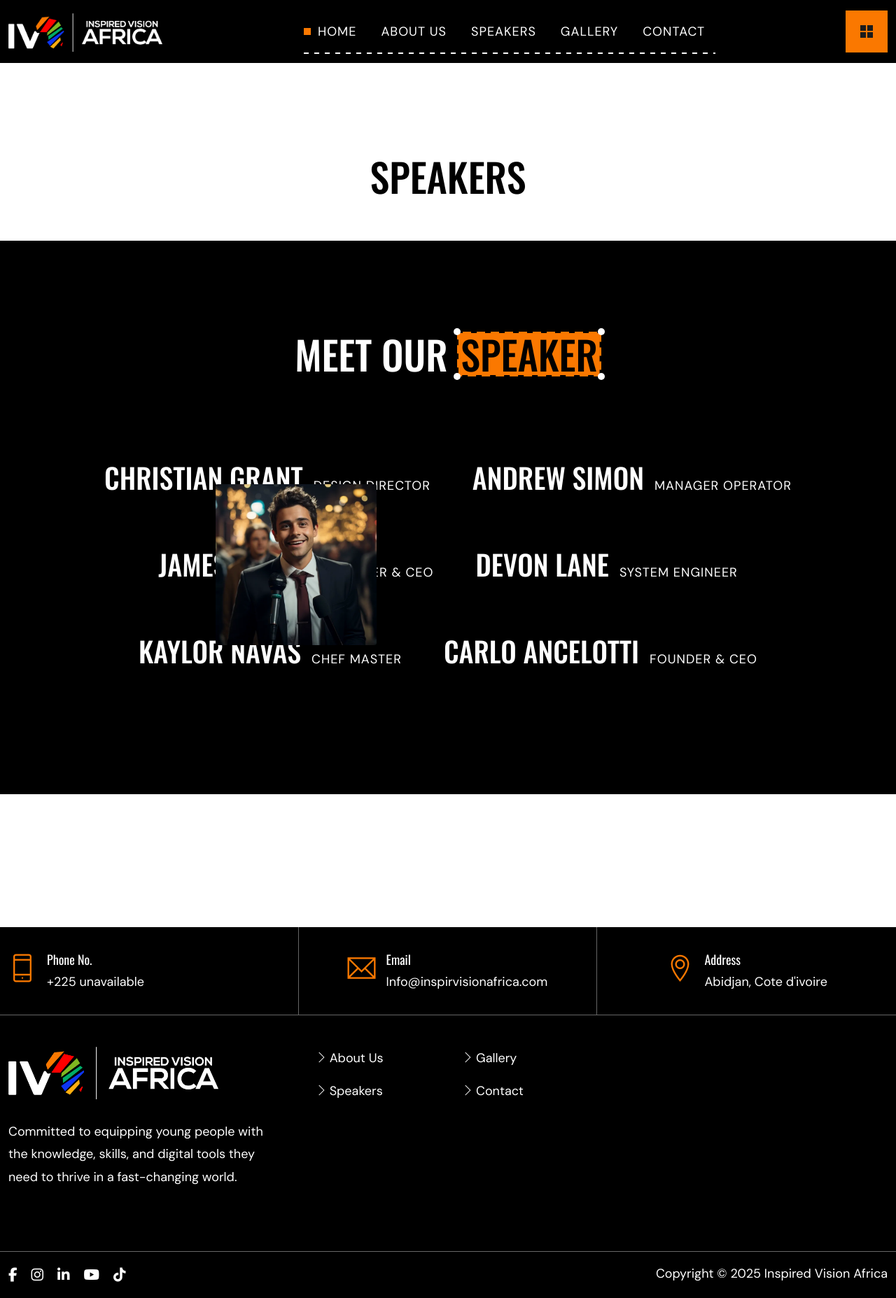
After one commit to seyi24/inspired-vision-africa, a Laravel app: page /speaker in a window 1280 px wide. The commit adds this page. Shown: the whole page at 70% size. Run offline with Laravel 12, Linux system fonts and the light colour scheme; some libraries are stand-ins or nearby versions.

Commit message:
add speaker file and edit others file

```diff
--- a/resources/views/about.blade.php
+++ b/resources/views/about.blade.php
@@ -4,13 +4,11 @@
     <section class="pq-breadcrumb-style-1 wow fadeIn">
         <div class="container-fluid">
             <div class="pq-breadcrumb">
-                <h1 class="pq-breadcrumb-title text-center">About Us</h1>
+                <h1 class="pq-breadcrumb-title text-center"></h1>
                 {{-- <img src="images/stander/breadcrumb/portfolio_img_010-600x650.webp" alt="image"> --}}
             </div>
         </div>
     </section>
-
-
     <section>
         <div class="container">
             <div class="pq-designer-content-aboutus-section-wrapper">
--- a/resources/views/layouts/app.blade.php
+++ b/resources/views/layouts/app.blade.php
@@ -50,15 +50,15 @@
             <div class="pq-sidebars">
                 <div class="widget">
                     <div class="pq-block-group">
-                        <div class="pq-block-group__inner-container ">
+                        <div class="pq-block-group__inner-container">
                             <h2 class="pq-block-heading">About Us</h2>
-
-                            <p>David has a deep expertise in natural language processing and is about turning data into
-                                insights.</p>
-
+                            <p><strong>Inspire Vision Africa</strong> is dedicated to equipping young Africans with the
+                                knowledge, skills, and digital tools they need to thrive in a fast-changing world. We
+                                empower youth to rise above limitations, embrace their purpose, and unlock the greatness
+                                within.</p>
                             <figure class="pq-block-image size-large">
                                 <img decoding="async" src="{{ asset('images/sidebar/blog_img_006-1024x585.webp') }}"
-                                    alt="img" class="wp-image-2559">
+                                    alt="Inspire Vision Africa Youth Conference" class="wp-image-2559">
                             </figure>
                         </div>
                     </div>
@@ -116,8 +116,9 @@
         <div class="pq-bottom-header pq-header-page-3 ">
             <div class="container-fluid">
                 <nav class="navbar navbar-expand-lg">
-                    <a class="navbar-brand"  href="{{ url('/') }}">
-                        <img src="{{ asset('images/logo/INSPIRED-AFRICA white.png') }}" alt="nav-logo" class="nav-logo">
+                    <a class="navbar-brand" href="{{ url('/') }}">
+                        <img src="{{ asset('images/logo/INSPIRED-AFRICA white.png') }}" alt="nav-logo"
+                            class="nav-logo">
                     </a>
                     <div class="collapse navbar-collapse" id="navbarSupportedContent">
                         <div class="pq-menu-contain">
@@ -130,7 +131,7 @@
                                     <a href="{{ url('/about') }}">About Us </i></a>
                                 </li>
                                 <li class="menu-item">
-                                    <a href="#">Speakers </i></a>
+                                    <a href="{{ url('/speaker') }}">Speakers </i></a>
                                 </li>
                                 <li class="menu-item">
                                     <a href="{{ url('/gallery') }}"> Gallery </i></a>
@@ -266,8 +267,7 @@
 
                     <div class="mid-footer-wrapper-left">
                         <div class="mid-image-div">
-                            <img src="images/logo/INSPIRED-AFRICA white.png" alt="img" class="pq-footer-logo"
-                               >
+                            <img src="images/logo/INSPIRED-AFRICA white.png" alt="img" class="pq-footer-logo">
                         </div>
                         <p>Committed to equipping young people with the knowledge, skills, and digital tools they need
                             to thrive in a fast-changing world.</p>
@@ -282,8 +282,8 @@
 
                             </ul>
                             <ul>
-                            <li class="about-list"> <a href="{{ url('/gallery') }}">Gallery</a> </li>
-                         <li class="about-list"> <a href="{{ url('/contact') }}">Contact</a> </li>
+                                <li class="about-list"> <a href="{{ url('/gallery') }}">Gallery</a> </li>
+                                <li class="about-list"> <a href="{{ url('/contact') }}">Contact</a> </li>
                             </ul>
                         </div>
                     </div>
@@ -299,6 +299,8 @@
                         <a href="#"><i class="fa-brands fa-instagram"></i></a>
                         <a href="#"><i class="fa-brands fa-linkedin-in"></i></a>
                         <a href="#"><i class="fa-brands fa-youtube"></i></a>
+                                                <a href="#"><i class="fa-brands fa-tiktok"></i></a>
+
 
                     </div>
                     <span>Copyright ©
--- /dev/null
+++ b/resources/views/speaker.blade.php
@@ -0,0 +1,108 @@
+@extends('layouts.app')
+@section('content')
+
+   <section class="pq-breadcrumb-style-1 wow fadeIn">
+        <div class="container-fluid">
+            <div class="pq-breadcrumb">
+                <h1 class="pq-breadcrumb-title text-center">Speakers</h1>
+                {{-- <img src="images/stander/breadcrumb/portfolio_img_010-600x650.webp" alt=""> --}}
+            </div>
+        </div>
+    </section>
+
+<section class="pq-speaker-team-section">
+        <div class="container">
+            <div class="pq-section-title text-center">
+                <div class="pq-title">
+                    <h5 class="pq-title-heading text-center">meet our
+                        <span class="pq-title-last-word">speaker
+                            <svg class="svg" height="100%" width="100%" viewBox="0 0 100 100"
+                                preserveAspectRatio="none">
+                                <path d="M0 0 H 100 V 100 H 0 Z" fill="transparent" stroke="black"
+                                    vector-effect="non-scaling-stroke" stroke-dasharray="400">
+                                </path>
+                            </svg>
+                            <span class="pq-svg-dot"></span>
+                        </span>
+                    </h5>
+                </div>
+            </div>
+            <div class="pq-team-2-list wow fadeInUp text-left">
+                <div class="pq-team pq-style-2 pq-item-list">
+                    <div class="pq-team-info">
+                        <h5 class="pq-member-name">Christian Grant</h5>
+                        <span class="pq-team-designation">design director</span>
+                        <div class="pq-team-media">
+                            <img decoding="async" src="images/page2/team/team_002.webp" alt="team-image">
+                        </div>
+                    </div>
+                </div>
+                <div class="pq-team pq-style-2 pq-item-list">
+                    <div class="pq-team-info">
+                        <h5 class="pq-member-name">Andrew Simon</h5>
+                        <span class="pq-team-designation">Manager Operator</span>
+                        <div class="pq-team-media">
+                            <img decoding="async" src="images/page2/team/team_004.webp" alt="team-image">
+                        </div>
+                    </div>
+                </div>
+                <div class="pq-team pq-style-2 pq-item-list pq-active">
+                    <div class="pq-team-info">
+                        <h5 class="pq-member-name">James Milner</h5>
+
+                        <span class="pq-team-designation">founder &amp; ceo</span>
+                        <div class="pq-team-media">
+                            <img decoding="async" src="images/page2/team/team_005.webp" alt="team-image">
+                        </div>
+                    </div>
+                </div>
+                <div class="pq-team pq-style-2 pq-item-list">
+                    <div class="pq-team-info">
+                        <h5 class="pq-member-name">Devon Lane</h5>
+                        <span class="pq-team-designation">system engineer</span>
+                        <div class="pq-team-media">
+                            <img decoding="async" src="images/page2/team/team_006.webp" alt="team-image">
+                        </div>
+                    </div>
+                </div>
+                <div class="pq-team pq-style-2 pq-item-list">
+                    <div class="pq-team-info">
+                        <h5 class="pq-member-name">Kaylor Navas</h5>
+                        <span class="pq-team-designation">chef master</span>
+                        <div class="pq-team-media">
+                            <img decoding="async" src="images/page2/team/team_008.webp" alt="team-image">
+                        </div>
+                    </div>
+                </div>
+                <div class="pq-team pq-style-2 pq-item-list">
+                    <div class="pq-team-info">
+                        <h5 class="pq-member-name">Carlo Ancelotti</h5>
+                        <span class="pq-team-designation">founder &amp; ceo</span>
+                        <div class="pq-team-media">
+                            <img decoding="async" src="images/page2/team/team_002.webp" alt="team-image">
+                        </div>
+                    </div>
+                </div>
+            </div>
+            {{-- <div class="pq-btn-container text-center ">
+                <a href="#" class="pq-button pq-button-flat">
+                    <span>BUY TICKETS </span>
+                    <svg class="svg" height="100%" width="100%" viewBox="0 0 100 100" preserveAspectRatio="none">
+                        <path d="M0 0 H 100 V 100 H 00 Z" fill="transparent" stroke="black"
+                            vector-effect="non-scaling-stroke" stroke-dasharray="400"></path>
+                    </svg>
+                </a>
+            </div> --}}
+        </div>
+    </section>
+
+       <section class="pq-breadcrumb-style-1 wow fadeIn">
+        <div class="container-fluid">
+            <div class="pq-breadcrumb">
+                <h1 class="pq-breadcrumb-title text-center"></h1>
+                {{-- <img src="images/stander/breadcrumb/portfolio_img_010-600x650.webp" alt=""> --}}
+            </div>
+        </div>
+    </section>
+
+@endsection
--- a/routes/web.php
+++ b/routes/web.php
@@ -13,6 +13,10 @@ Route::get('/about', function () {
 Route::get('/gallery', function () {
     return view('gallery');
 });
+
+Route::get('/speaker', function () {
+    return view('speaker');
+});
 Route::get('/contact', function () {
     return view('contact');
 });
```
Also changed, not shown: resources/views/gallery.blade.php (+6 -6 lines).
